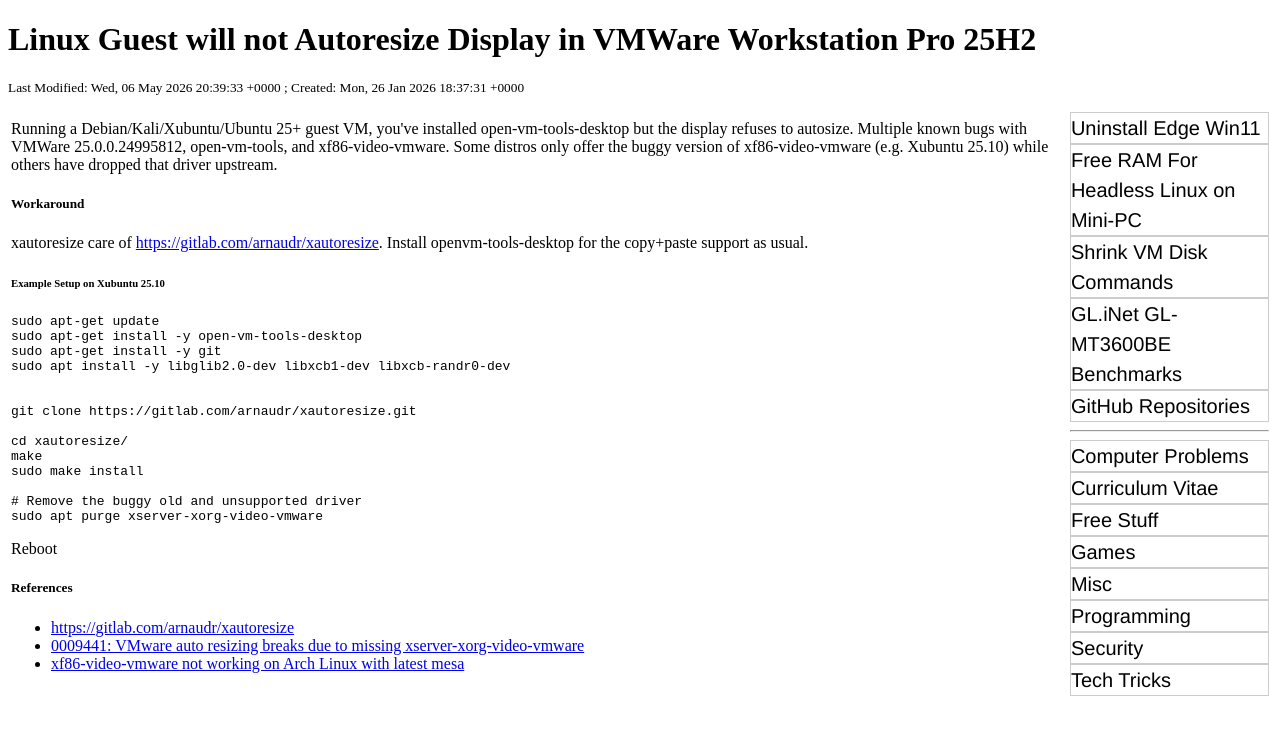
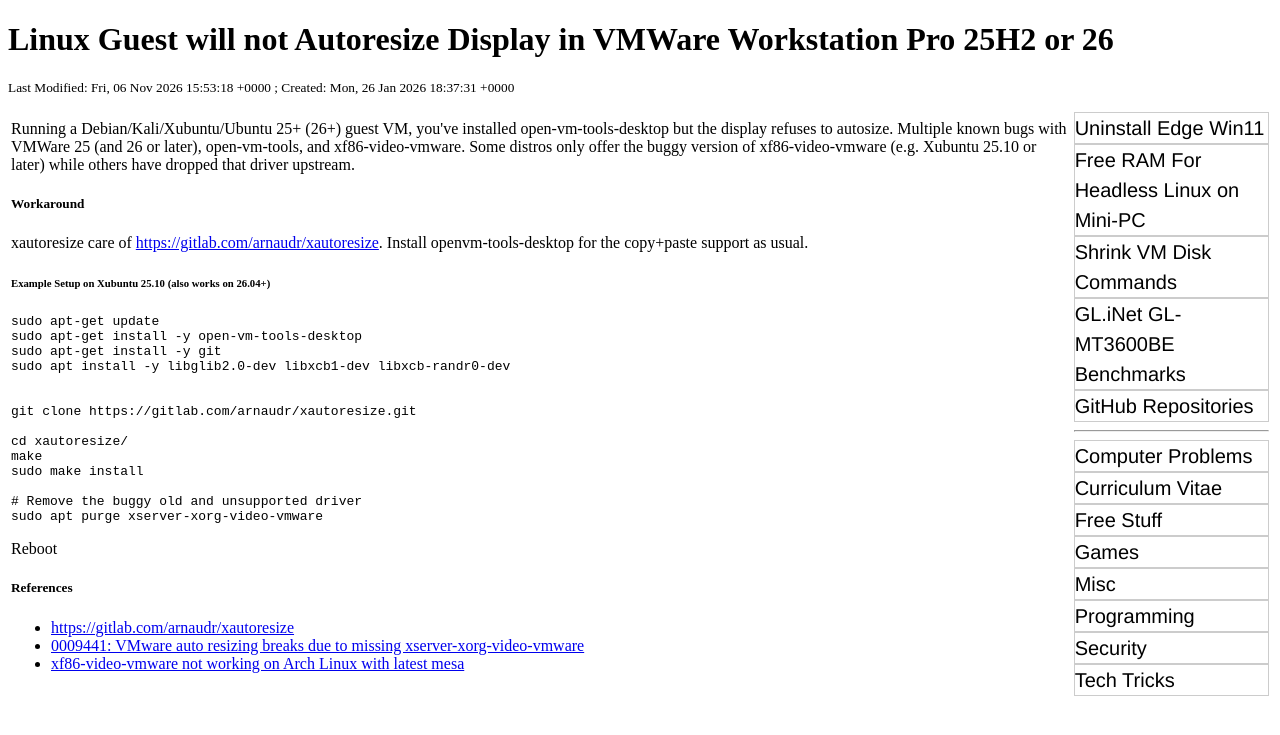
Before and after one commit to rbeede/rbeede.github.io, a Jekyll site: the page built from _posts/2026-01-26-Linux_Guest_will_not_Autoresize_Display_in_VMWare_Workstation_Pro_25H2.html, in a window 1280 px wide. Shown: the top 735 px of the page. Built offline with Jekyll 4.4.1, drawn with Linux system fonts in a browser that asks for light colours.

Commit message:
Update 2026-01-26-Linux_Guest_will_not_Autoresize_Display_in_VMWare_Workstation_Pro_25H2.html

```diff
--- a/_posts/2026-01-26-Linux_Guest_will_not_Autoresize_Display_in_VMWare_Workstation_Pro_25H2.html
+++ b/_posts/2026-01-26-Linux_Guest_will_not_Autoresize_Display_in_VMWare_Workstation_Pro_25H2.html
@@ -1,18 +1,18 @@
 ---
 creation_epoch: 1769452651
-lastmod_epoch: 1778099973
+lastmod_epoch: 1793980398
 categories: ['Computer Problems']
-title: Linux Guest will not Autoresize Display in VMWare Workstation Pro 25H2
+title: Linux Guest will not Autoresize Display in VMWare Workstation Pro 25H2 or 26
 ---
 
-Running a Debian/Kali/Xubuntu/Ubuntu 25+ guest VM, you've installed open-vm-tools-desktop but the display refuses to autosize. Multiple known bugs with VMWare 25.0.0.24995812, open-vm-tools, and xf86-video-vmware. Some distros only offer the buggy version of xf86-video-vmware (e.g. Xubuntu 25.10) while others have dropped that driver upstream.
+Running a Debian/Kali/Xubuntu/Ubuntu 25+ (26+) guest VM, you've installed open-vm-tools-desktop but the display refuses to autosize. Multiple known bugs with VMWare 25 (and 26 or later), open-vm-tools, and xf86-video-vmware. Some distros only offer the buggy version of xf86-video-vmware (e.g. Xubuntu 25.10 or later) while others have dropped that driver upstream.
 
 <h5>Workaround</h5>
 <p>
 xautoresize care of <a href="https://gitlab.com/arnaudr/xautoresize">https://gitlab.com/arnaudr/xautoresize</a>. Install openvm-tools-desktop for the copy+paste support as usual.
 </p>
 
-<h6>Example Setup on Xubuntu 25.10</h6>
+<h6>Example Setup on Xubuntu 25.10 (also works on 26.04+)</h6>
 <pre>
 sudo apt-get update
 sudo apt-get install -y open-vm-tools-desktop
```
